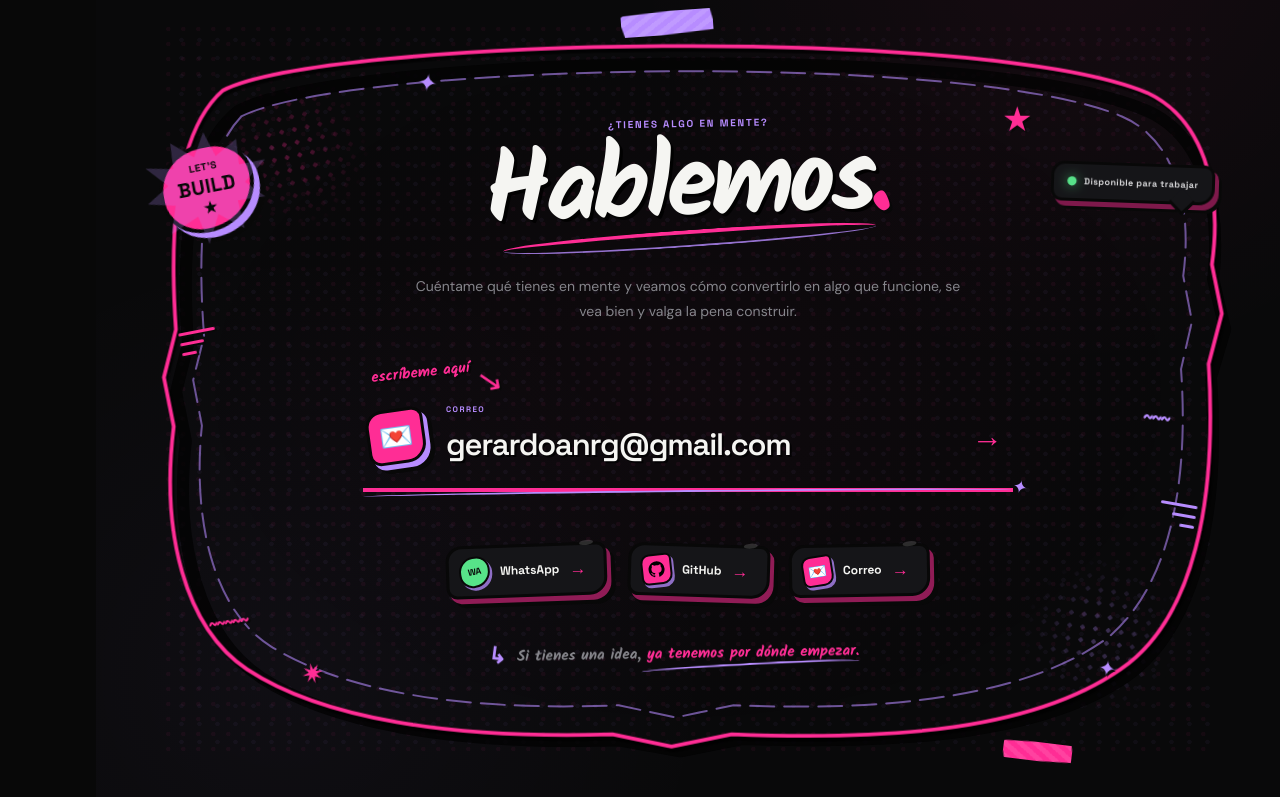
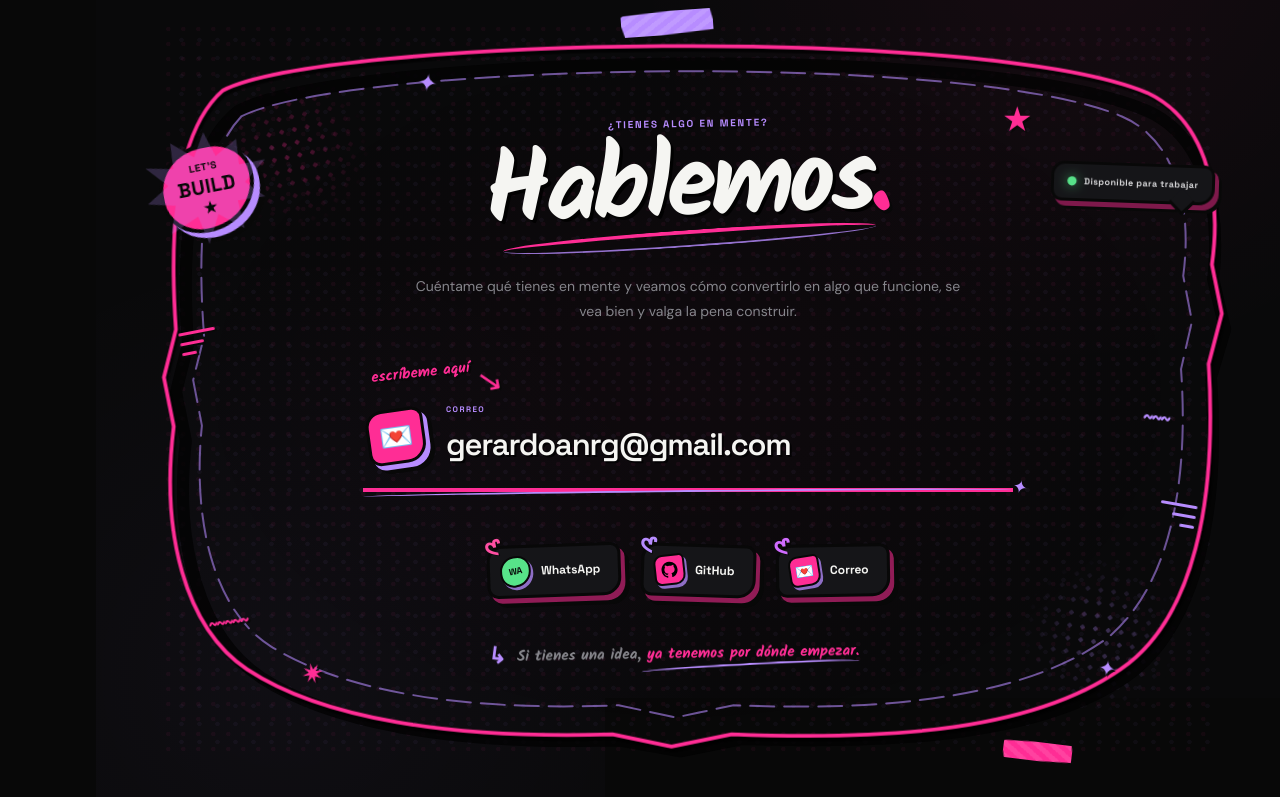
Before and after one commit to MqgiaG/gerardo-rangel-dev, a React (Vite) app: page / in a window 1280 px wide. Shown: the part 5558-6355 px from the top of the page. Built offline with nearby package versions, Linux system fonts and the light colour scheme.

Commit message:
feat: refine contact section and add background doodle

```diff
--- a/src/components/Contact/Contact.css
+++ b/src/components/Contact/Contact.css
@@ -51,9 +51,58 @@
 ========================= */
 
 .contact__header {
+  position: relative;
+
   max-width: 900px;
 
   margin-bottom: 70px;
+
+  isolation: isolate;
+}
+
+.contact__header > :not(.contact__header-doodle) {
+  position: relative;
+  z-index: 2;
+}
+
+/* =========================
+   HEADER BACKGROUND DOODLE
+========================= */
+
+.contact__header-doodle {
+  position: absolute;
+  z-index: 0;
+
+  top: 50%;
+  right: -330px;
+
+  width:
+    clamp(
+      320px,
+      29vw,
+      410px
+    );
+
+  max-width: none;
+
+  pointer-events: none;
+  user-select: none;
+
+  opacity: 0.055;
+
+  mix-blend-mode: screen;
+
+  filter:
+    saturate(0.82)
+    contrast(1.12)
+    brightness(0.82);
+
+  transform:
+    translateY(-52%)
+    rotate(6deg);
+
+  transform-origin:
+    center;
 }
 
 /* =========================
@@ -1072,8 +1121,7 @@
 
   grid-template-columns:
     62px
-    minmax(0, 1fr)
-    auto;
+    minmax(0, 1fr);
 
   align-items: center;
 
@@ -1256,43 +1304,6 @@
     rgba(0, 0, 0, 0.75);
 }
 
-.contact__email-arrow {
-  display:
-    inline-block;
-
-  padding-right: 6px;
-
-  color:
-    var(--color-pink);
-
-  font-family:
-    var(--font-heading);
-
-  font-size: 31px;
-  font-weight: 900;
-
-  text-shadow:
-    2px
-    2px
-    0
-    #080808;
-
-  transition:
-    transform 180ms ease,
-    color 180ms ease;
-}
-
-.contact__email:hover
-.contact__email-arrow {
-  color:
-    var(--color-lilac);
-
-  transform:
-    translateX(8px)
-    rotate(-8deg)
-    scale(1.1);
-}
-
 /* =========================
    ACTIONS
 ========================= */
@@ -1366,22 +1377,82 @@
     box-shadow 170ms ease;
 }
 
+/* =========================
+   SIN CÍRCULO / MANCHA
+========================= */
+
 .contact__action::before {
-  content: "";
+  display: none;
+}
+
+/* =========================
+   GRAPITA SOBRE TARJETAS
+========================= */
+
+.contact__action::after {
+  content: "𑣲";
 
   position: absolute;
-
-  top: -5px;
-  right: 10px;
-
-  width: 14px;
-  height: 5px;
-
-  background:
-    rgba(255, 255, 255, 0.15);
-
-  border-radius:
-    50%;
+  z-index: 10;
+
+  top: -13px;
+  left: -5px;
+
+  display: block;
+
+  pointer-events: none;
+
+  color:
+    var(--color-pink);
+
+  font-family:
+    "Apple Symbols",
+    "Segoe UI Symbol",
+    sans-serif;
+
+  font-size: 24px;
+  font-weight: 700;
+
+  line-height: 1;
+
+  text-shadow:
+    1px
+    1px
+    0
+    #080808;
+
+  transform:
+    rotate(-8deg);
+
+  transform-origin:
+    center;
+}
+
+/* WHATSAPP — ROSA */
+
+.contact__action--whatsapp::after {
+  color:
+    #ff4fa3;
+
+  transform:
+    rotate(-9deg);
+}
+
+/* GITHUB — LILA */
+
+.contact__action--github::after {
+  color:
+    #b78cff;
+
+  transform:
+    rotate(7deg);
+}
+
+/* CORREO — MORADO */
+
+.contact__action--mail::after {
+  color:
+    #d06cff;
 
   transform:
     rotate(-6deg);
@@ -1420,6 +1491,10 @@
     rotate(0deg)
     scale(1.05);
 }
+
+/* =========================
+   ACTION ICON
+========================= */
 
 .contact__action-icon {
   width: 31px;
@@ -1477,6 +1552,10 @@
     brightness(0);
 }
 
+/* =========================
+   WHATSAPP ICON
+========================= */
+
 .contact__action-icon--whatsapp {
   background:
     #57e389;
@@ -1493,41 +1572,24 @@
     -0.04em;
 }
 
+/* =========================
+   MAIL ICON
+========================= */
+
 .contact__action-icon--mail {
   font-size:
     15px;
 }
 
+/* =========================
+   ACTION HOVER
+========================= */
+
 .contact__action:hover
 .contact__action-icon {
   transform:
     rotate(8deg)
     scale(1.1);
-}
-
-.contact__action-arrow {
-  color:
-    var(--color-pink);
-
-  font-family:
-    var(--font-heading);
-
-  font-size: 17px;
-  font-weight: 900;
-
-  transition:
-    transform 170ms ease,
-    color 170ms ease;
-}
-
-.contact__action:hover
-.contact__action-arrow {
-  color:
-    #080808;
-
-  transform:
-    translateX(5px)
-    rotate(-5deg);
 }
 
 /* =========================
@@ -2447,6 +2509,14 @@
 ========================= */
 
 @media (max-width: 1000px) {
+  .contact__header-doodle {
+    right: -120px;
+
+    width: 280px;
+
+    opacity: 0.04;
+  }
+
   .contact__poster {
     padding-right: 105px;
     padding-left: 105px;
@@ -2462,6 +2532,10 @@
 }
 
 @media (max-width: 900px) {
+  .contact__header-doodle {
+    display: none;
+  }
+
   .contact__container {
     padding:
       90px
@@ -2705,10 +2779,6 @@
     font-size: 16px;
   }
 
-  .contact__email-arrow {
-    display: none;
-  }
-
   .contact__actions {
     gap: 14px;
 
@@ -2793,11 +2863,9 @@
   .contact__availability-dot,
   .contact__email,
   .contact__email-icon,
-  .contact__email-arrow,
   .contact__email-note-arrow,
   .contact__action,
   .contact__action-icon,
-  .contact__action-arrow,
   .contact__decoration,
   .contact__frame-line,
   .contact__heading-ink,
--- a/src/components/Contact/Contact.jsx
+++ b/src/components/Contact/Contact.jsx
@@ -36,6 +36,14 @@ function Contact() {
     <section className="contact section" id="contact">
       <div className="contact__container">
         <header className="contact__header">
+          <img
+            className="contact__header-doodle"
+            src="/images/contact/contact-doodle.png"
+            alt=""
+            aria-hidden="true"
+            draggable="false"
+          />
+
           <div className="contact__section-label">
             <span className="contact__section-number">
               04
@@ -343,13 +351,6 @@ function Contact() {
                     gerardoanrg@gmail.com
                   </strong>
                 </span>
-
-                <span
-                  className="contact__email-arrow"
-                  aria-hidden="true"
-                >
-                  →
-                </span>
               </a>
             </div>
 
@@ -374,13 +375,6 @@ function Contact() {
                 <span>
                   WhatsApp
                 </span>
-
-                <span
-                  className="contact__action-arrow"
-                  aria-hidden="true"
-                >
-                  →
-                </span>
               </a>
 
               <a
@@ -402,13 +396,6 @@ function Contact() {
                 <span>
                   GitHub
                 </span>
-
-                <span
-                  className="contact__action-arrow"
-                  aria-hidden="true"
-                >
-                  →
-                </span>
               </a>
 
               <a
@@ -424,13 +411,6 @@ function Contact() {
 
                 <span>
                   Correo
-                </span>
-
-                <span
-                  className="contact__action-arrow"
-                  aria-hidden="true"
-                >
-                  →
                 </span>
               </a>
             </div>
```
Also changed, not shown: public/images/contact/contact-doodle.png (added).
